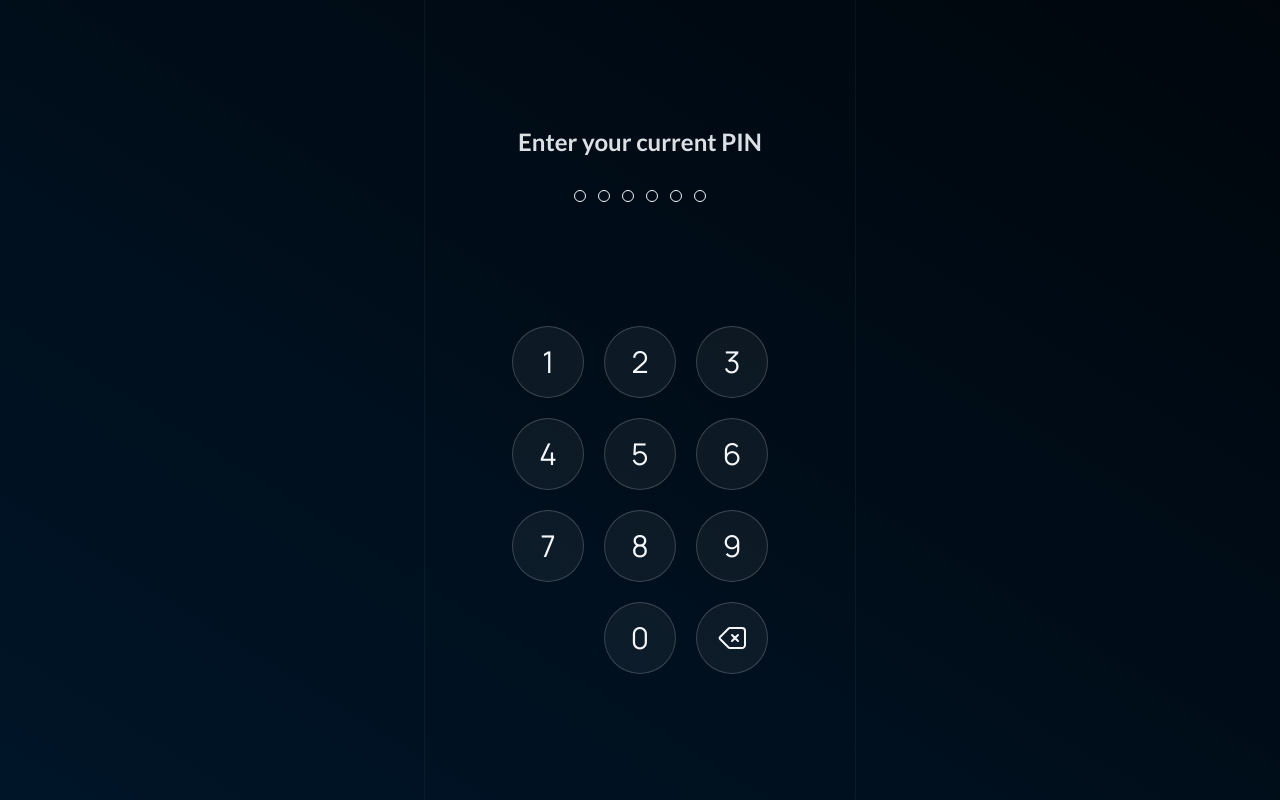
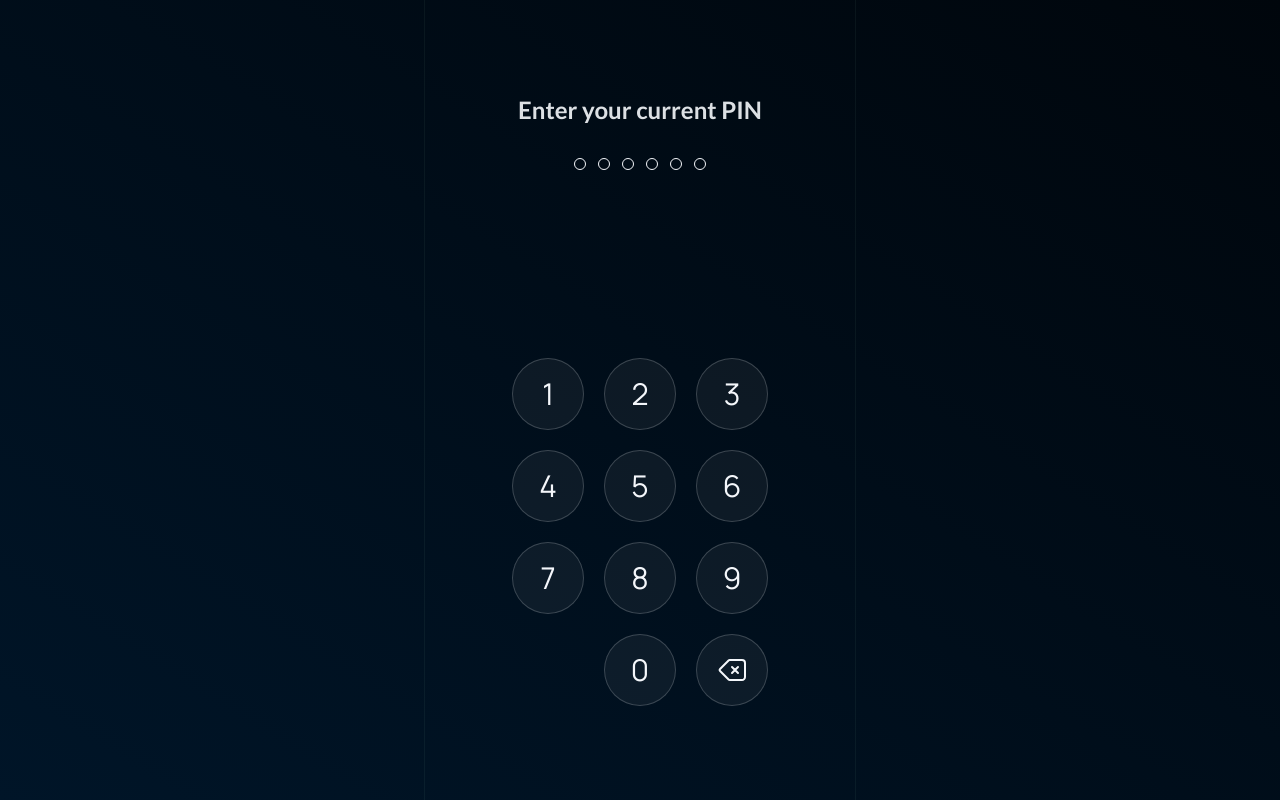
Before and after one commit to hrvsdev/cardnest, a React (Vite) app: page / in a window 1280 px wide. Built offline with nearby package versions, Linux system fonts and the light colour scheme.

Commit message:
Remove PIN page padding

```diff
--- a/src/pages/Pin/index.tsx
+++ b/src/pages/Pin/index.tsx
@@ -55,7 +55,7 @@ export function Pin() {
 	}, []);
 
 	return (
-		<div className="flex flex-col justify-center items-center py-16 grow">
+		<div className="flex flex-col justify-center items-center grow">
 			<div className="flex flex-col text-th-white/90 items-center justify-center gap-8 flex-1">
 				<h1 className="text-2xl font-bold">Enter your current PIN</h1>
 				<div
```
